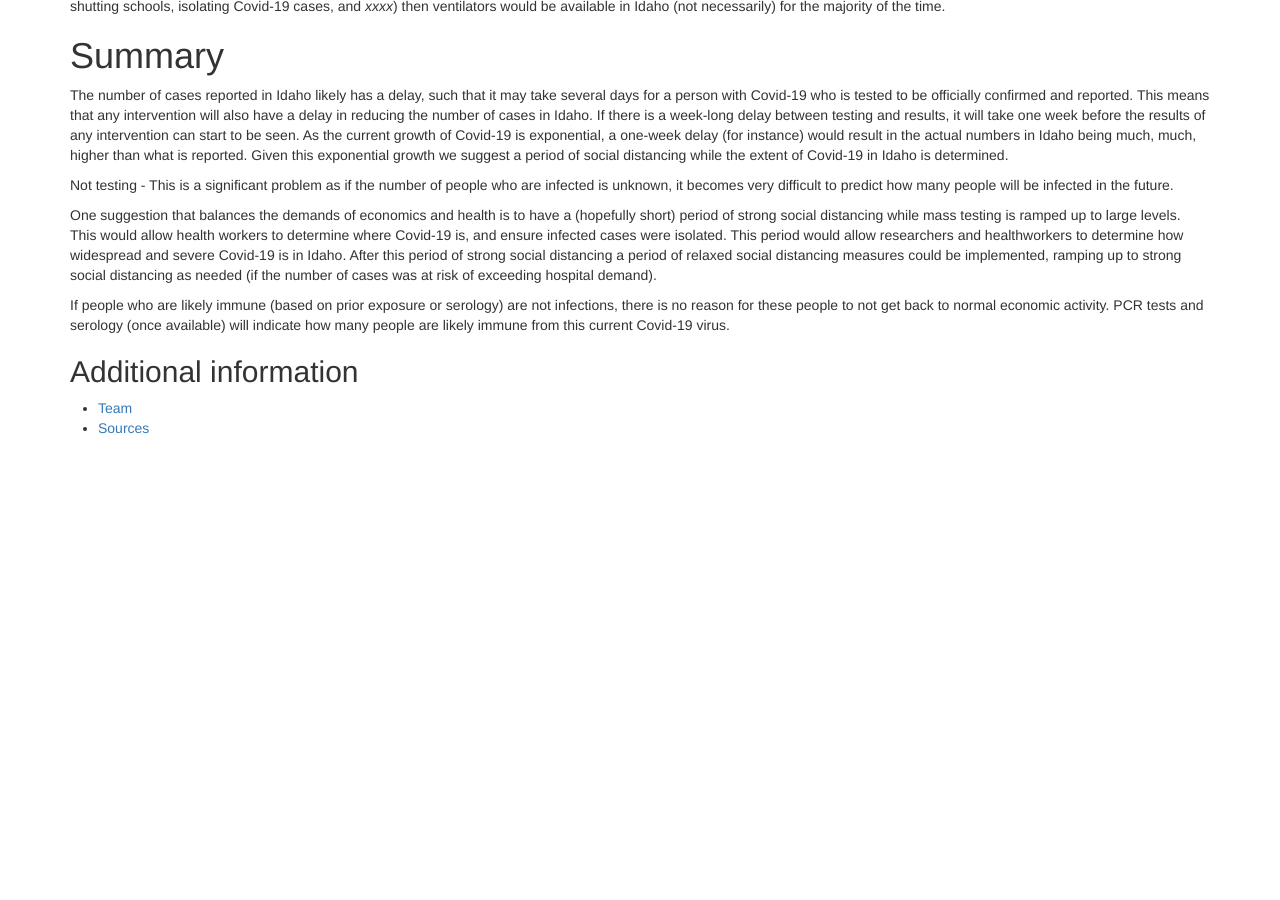
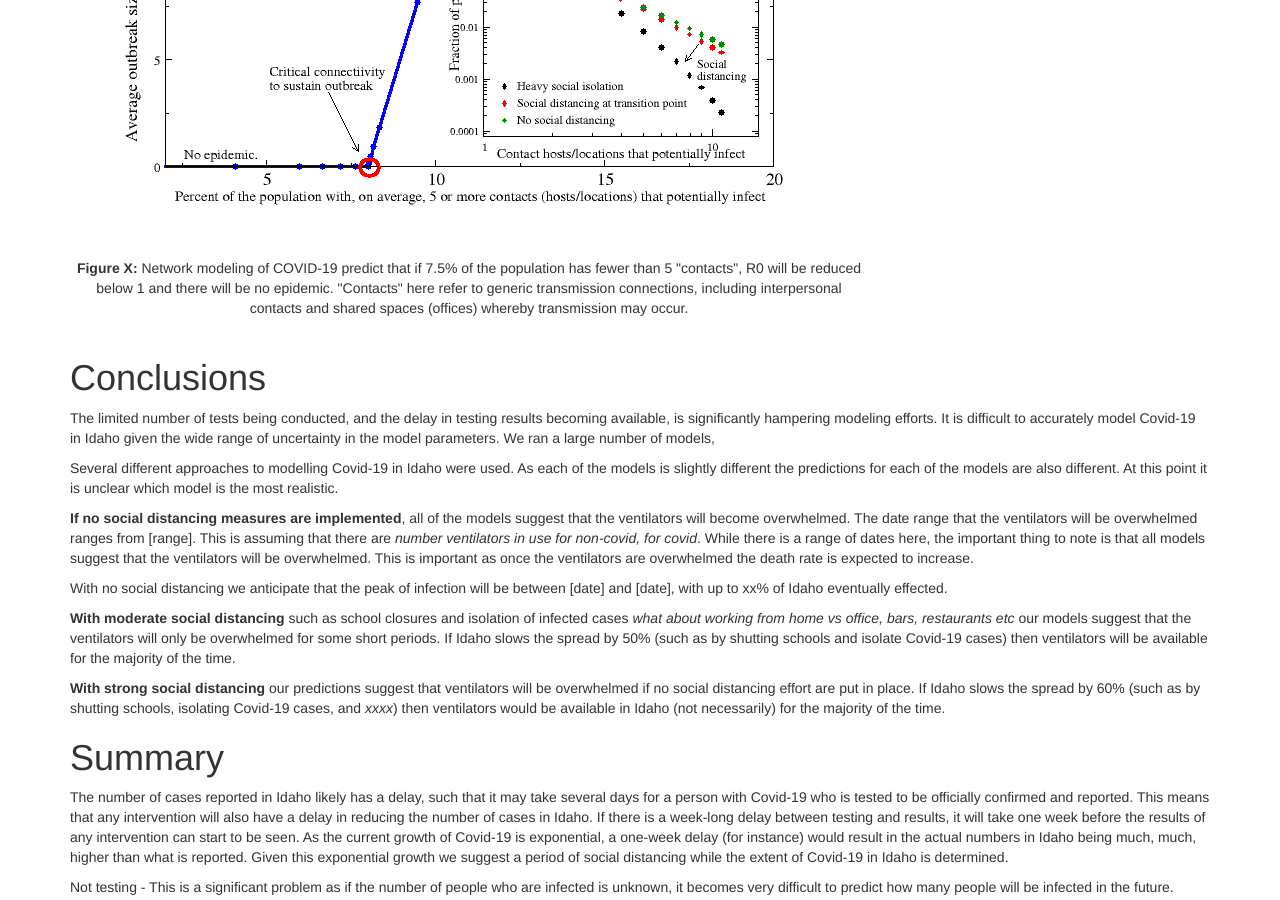
Before and after one commit to magbenji/summary, a Jekyll site: the page built from index.md, in a window 1280 px wide and 900 px high, scrolled down 4863 px. Built offline with Jekyll 4.4.1, drawn with Linux system fonts in a browser that asks for light colours; before the commit the page ends 5311 px from its top, so only the background shows below that.

Commit message:
add richard fig

```diff
--- a/index.md
+++ b/index.md
@@ -174,6 +174,11 @@ If there is no mitagation we anticpate that the ventilators wil be overwhelmed [
 
 *Figure predicted Idaho infected hospitilations, deaths showing range in predictions - send me your day 1-365 predictions*
 
+<figure style="float:center;width:70%" align="center">
+<img style="float:center" src="./fig/epiSize2panel.png">
+<figcaption><b>Figure X:</b> Network modeling of COVID-19 predict that if 7.5% of the population has fewer than 5 "contacts", R0 will be reduced below 1 and there will be no epidemic. "Contacts" here refer to generic transmission connections, including interpersonal contacts and shared spaces (offices) whereby transmission may occur.</figcaption>
+</figure>
+<br>
 
 # Conclusions
 The limited number of tests being conducted, and the delay in testing results becoming available, is significantly hampering modeling efforts. It is difficult to accurately model Covid-19 in Idaho given the wide range of uncertainty in the model parameters. We ran a large number of models,
```
Also changed, not shown: fig/epiSize2panel.png (added).
